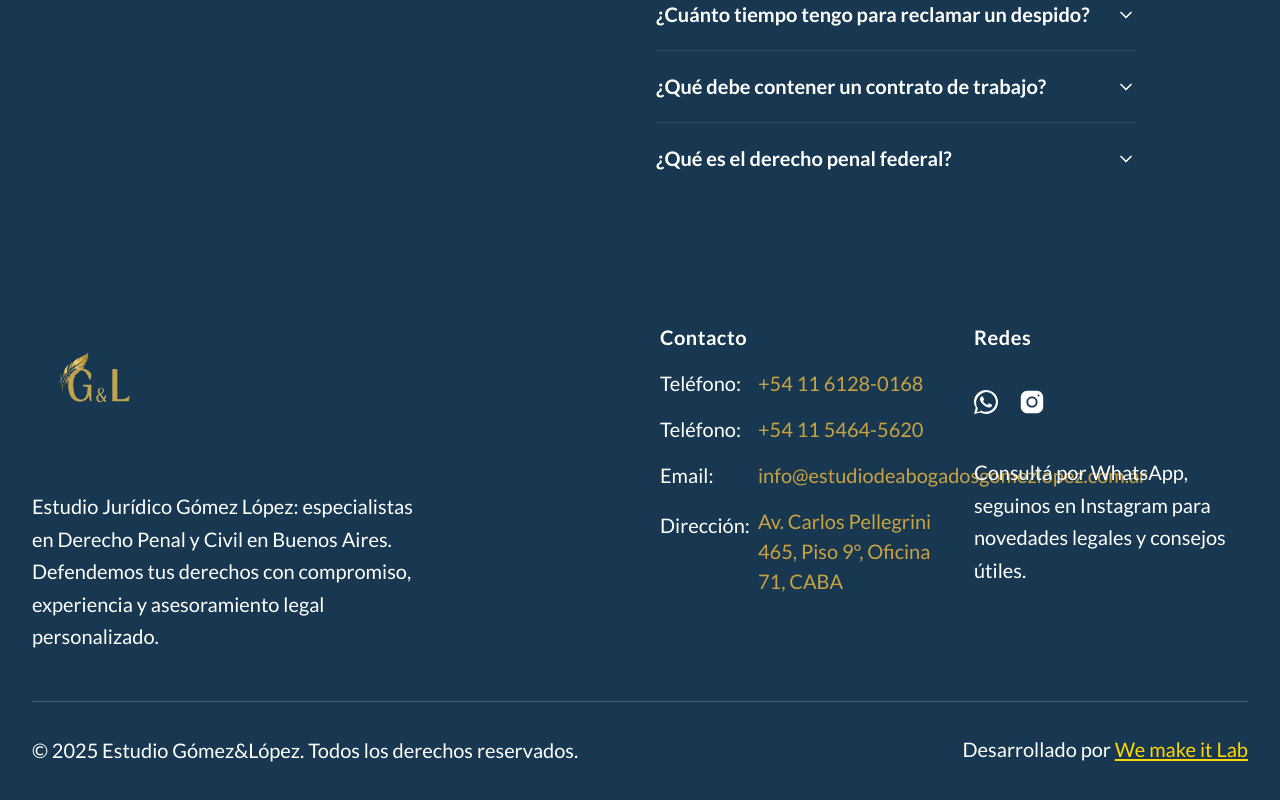
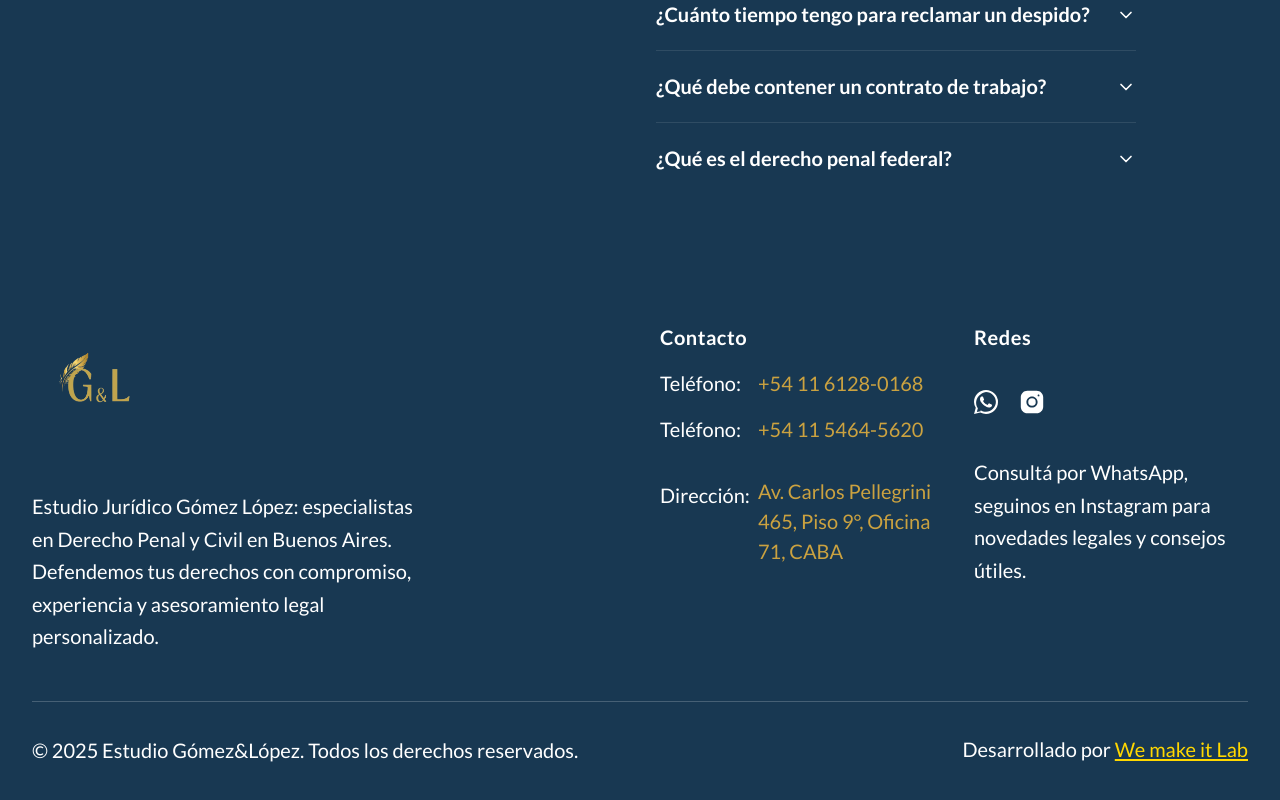
Before and after one commit to crcristian97/abogadoGomez-Lopez, a Next.js app: page / in a window 1280 px wide. Shown: the part 7760-8560 px from the top of the page. Built offline with nearby package versions, Linux system fonts and the light colour scheme.

Commit message:
cambios en email

```diff
--- a/app/components/Footer.js
+++ b/app/components/Footer.js
@@ -48,15 +48,7 @@ export default function Footer() {
               </a>
             </div>
             <div className="flex items-center gap-2">
-              <span className="text-white min-w-[90px]">Email:</span>
-              <a
-                href="mailto:info@estudiodeabogadosgomezlopez.com.ar"
-                aria-label="Nuestro email"
-                title="Nuestro email"
-                className="transition-colors duration-300 text-[#CBA240] hover:text-[#b49536] break-words"
-              >
-                info@estudiodeabogadosgomezlopez.com.ar
-              </a>
+
             </div>
             <div className="flex items-start gap-2">
               <span className="text-white min-w-[90px] mt-1">Dirección:</span>
```
